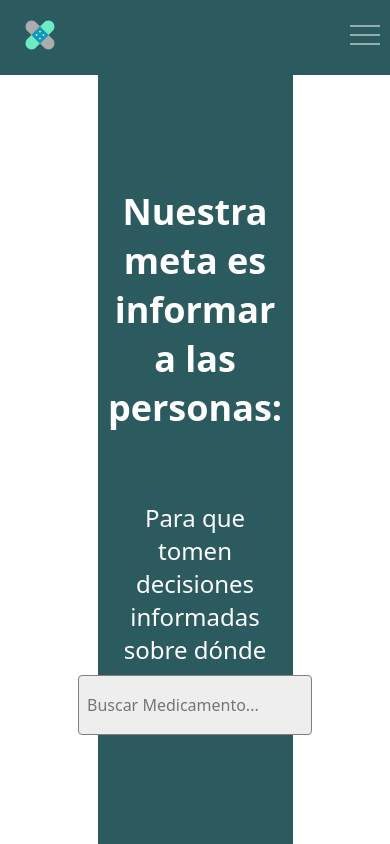
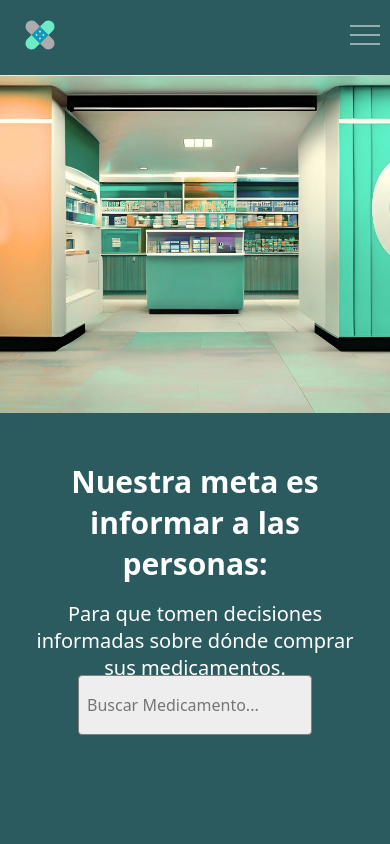
Before and after one commit to ttaxyy/medicostos, a React (Vite) app in the folder medicostos/: page / in a window 390 px wide. Built offline with nearby package versions, Linux system fonts and the light colour scheme; the HTML template or start-up script is replaced by a standard one.

Commit message:
responsividad lema lista

```diff
--- a/medicostos/src/App.css
+++ b/medicostos/src/App.css
@@ -31,6 +31,31 @@ body {
   cursor: pointer;
 }
 
+@media screen and (max-height: 1000px) {
+  #lema > b {
+    font-size: 30px;
+  }
+  #lema .span {
+    font-size: 20px;
+  }
+}
+
+@media screen and (max-height: 400px) {
+  #lema {
+    gap: 0.5rem;
+    padding: 1vh !important;
+  }
+}
+
+@media screen and (max-height: 750px) {
+  #lema > b {
+    font-size: 25px;
+  }
+  #lema .span {
+    font-size: 15px;
+  }
+}
+
 @media screen and (max-width: 815px) {
   .display-pc {
     display: none;
@@ -45,15 +70,21 @@ body {
   }
   #portada {
     flex-direction: column;
+    background-color: var(--verde-oscuro);
   }
 
   #imagenPortada {
-    display: none;
+    display: flex;
+    width: 100vw;
+    height: 40vh;
   }
 
   #lema {
     font-size: 36px;
     text-align: center;
+    width: 100vw;
+    justify-content: start;
+    padding-top: 3rem;
   }
 
   #lema > span {
--- a/medicostos/src/Portada/Portada.css
+++ b/medicostos/src/Portada/Portada.css
@@ -46,8 +46,8 @@ body {
   color: white;
   font-size: 52px;
   height: 100%;
-  gap: 10px;
-  padding: 2vh;
+  gap: 1rem;
+  padding: 3vh;
 }
 
 #lema > span {
@@ -55,7 +55,7 @@ body {
 }
 
 .search-results-container {
-  background-color: rgb(214, 214, 214);
+  background-color: rgb(255, 255, 255);
   height: 0vh;
 }
 
--- a/medicostos/src/Portada/Portada.jsx
+++ b/medicostos/src/Portada/Portada.jsx
@@ -26,10 +26,9 @@ function Portada() {
           <img id="imagenPortada" src={farmacia} alt="Farmacia" />
           <div id="lema">
             <b>Nuestra meta es informar a las personas: </b>
-            <br />
-            <span>
+            <span className="span">
               Para que tomen decisiones informadas sobre dónde comprar sus
-              medicamentos
+              medicamentos.
             </span>
           </div>
         </div>
```
